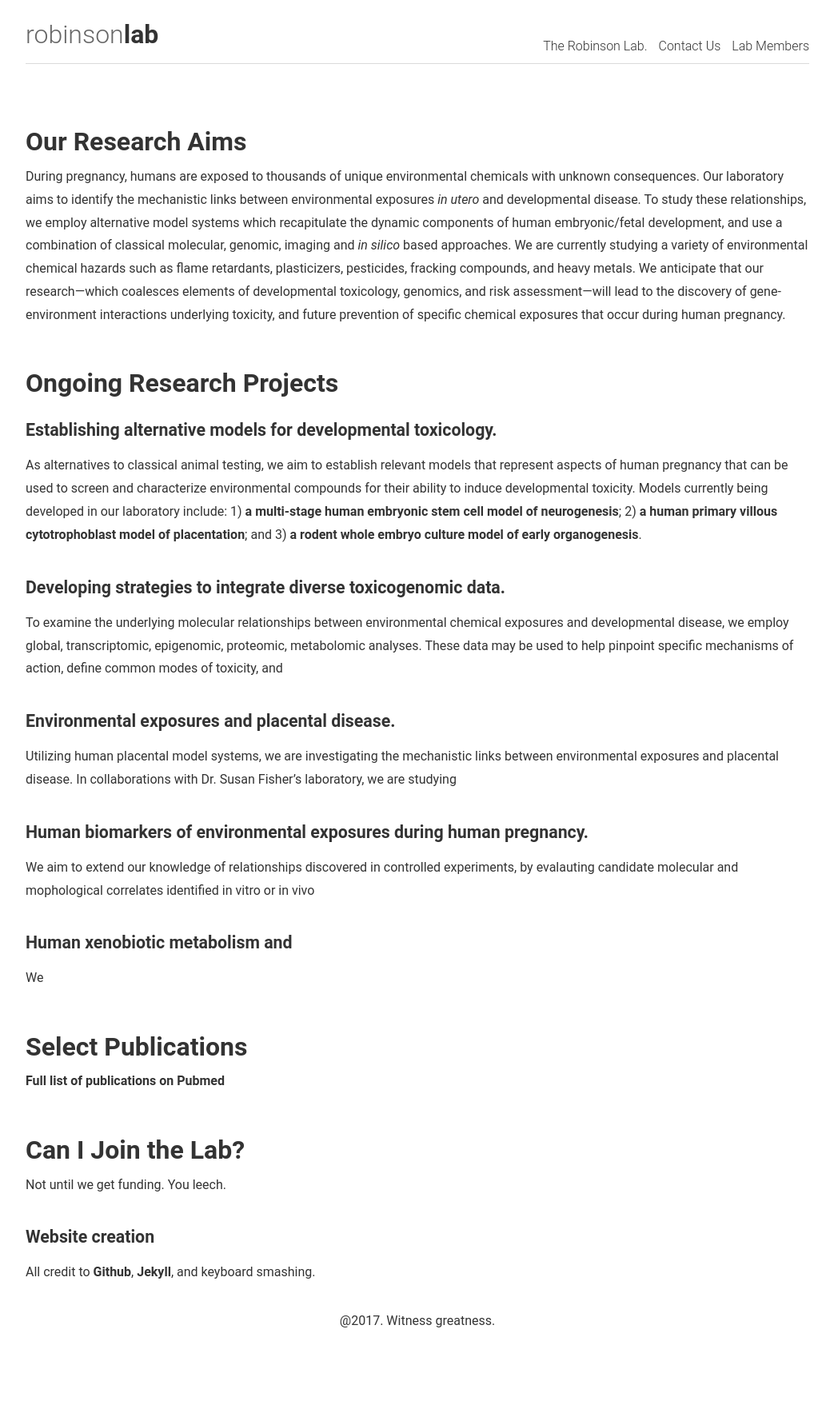
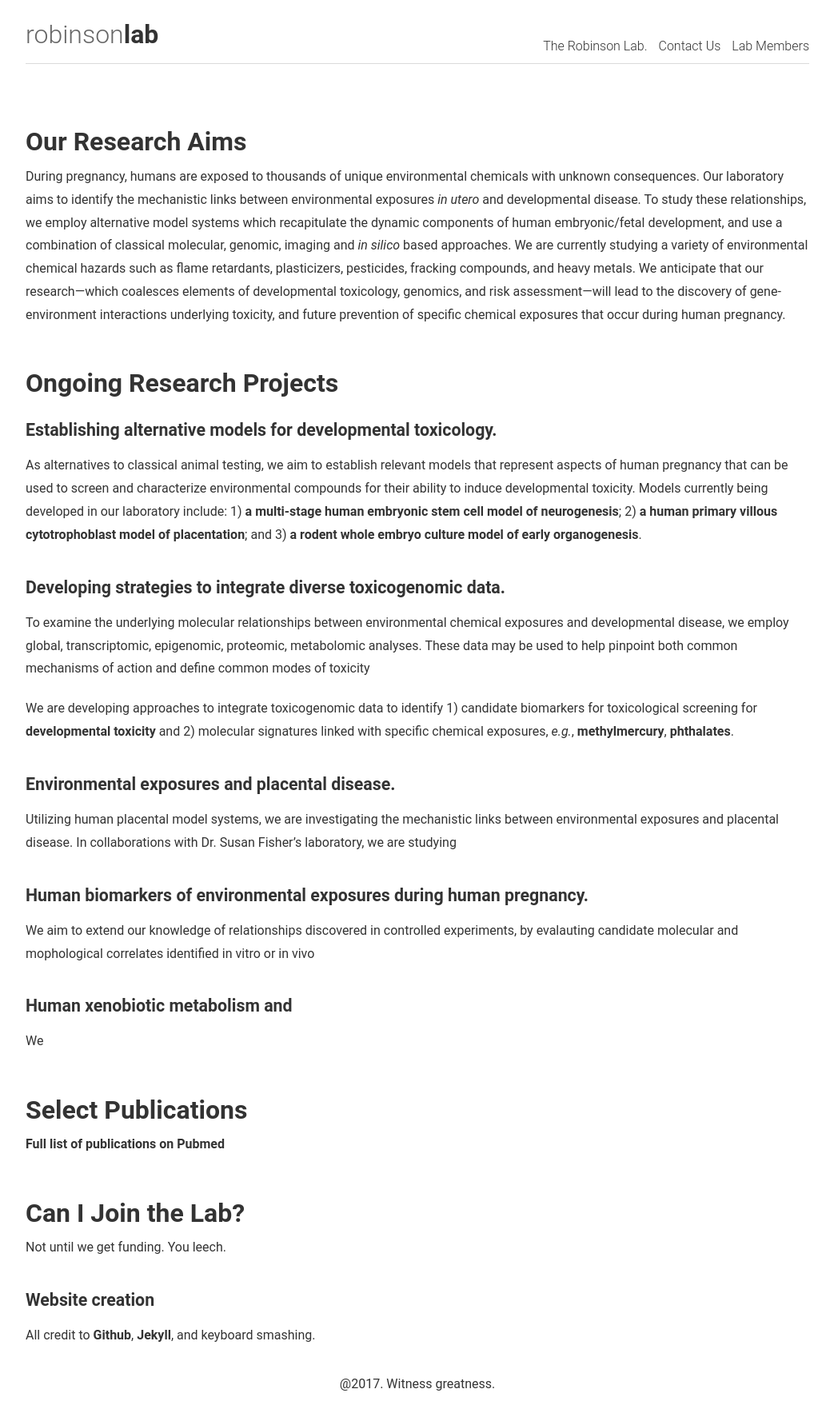
Before and after one commit to jfrobinson/jfrobinson.github.io, a Jekyll site: the page built from about.md, in a window 1280 px wide. Shown: the whole page at 80% size, without its empty margins (118-1161 px from the left). Built offline with Jekyll 4.4.1, drawn with Linux system fonts in a browser that asks for light colours; before the commit the page ends 1678 px from its top, so only the background shows below that.

Commit message:
Update about.md

```diff
--- a/about.md
+++ b/about.md
@@ -11,7 +11,9 @@ During pregnancy, humans are exposed to thousands of unique environmental chemic
 As alternatives to classical animal testing, we aim to establish relevant models that represent aspects of human pregnancy that can be used to screen and characterize environmental compounds for their ability to induce developmental toxicity. Models currently being developed in our laboratory include: 1) [a multi-stage human embryonic stem cell model of neurogenesis](https://www.ncbi.nlm.nih.gov/pubmed/26827931); 2) [a human primary villous cytotrophoblast model of placentation](https://www.ncbi.nlm.nih.gov/pubmed/28323933); and 3) [a rodent whole embryo culture model of early organogenesis](https://www.ncbi.nlm.nih.gov/pubmed/22262562).
 
 ### Developing strategies to integrate diverse toxicogenomic data.
-To examine the underlying molecular relationships between environmental chemical exposures and developmental disease, we employ global, transcriptomic, epigenomic, proteomic, metabolomic analyses. These data may be used to help pinpoint specific mechanisms of action, define common modes of toxicity, and
+To examine the underlying molecular relationships between environmental chemical exposures and developmental disease, we employ global, transcriptomic, epigenomic, proteomic, metabolomic analyses. These data may be used to help pinpoint both common mechanisms of action and define common modes of toxicity
+
+We are developing approaches to integrate toxicogenomic data to identify 1) candidate biomarkers for toxicological screening for [developmental toxicity](https://www.ncbi.nlm.nih.gov/pubmed/26827931) and 2)  molecular signatures linked with specific chemical exposures, *e.g.*, [methylmercury](https://www.ncbi.nlm.nih.gov/pubmed/21664453), [phthalates](https://www.ncbi.nlm.nih.gov/pubmed/22841773).
 
 ### Environmental exposures and placental disease.
 Utilizing human placental model systems, we are investigating the mechanistic links between environmental exposures and placental disease. In collaborations with Dr. Susan Fisher's laboratory, we are studying
```
